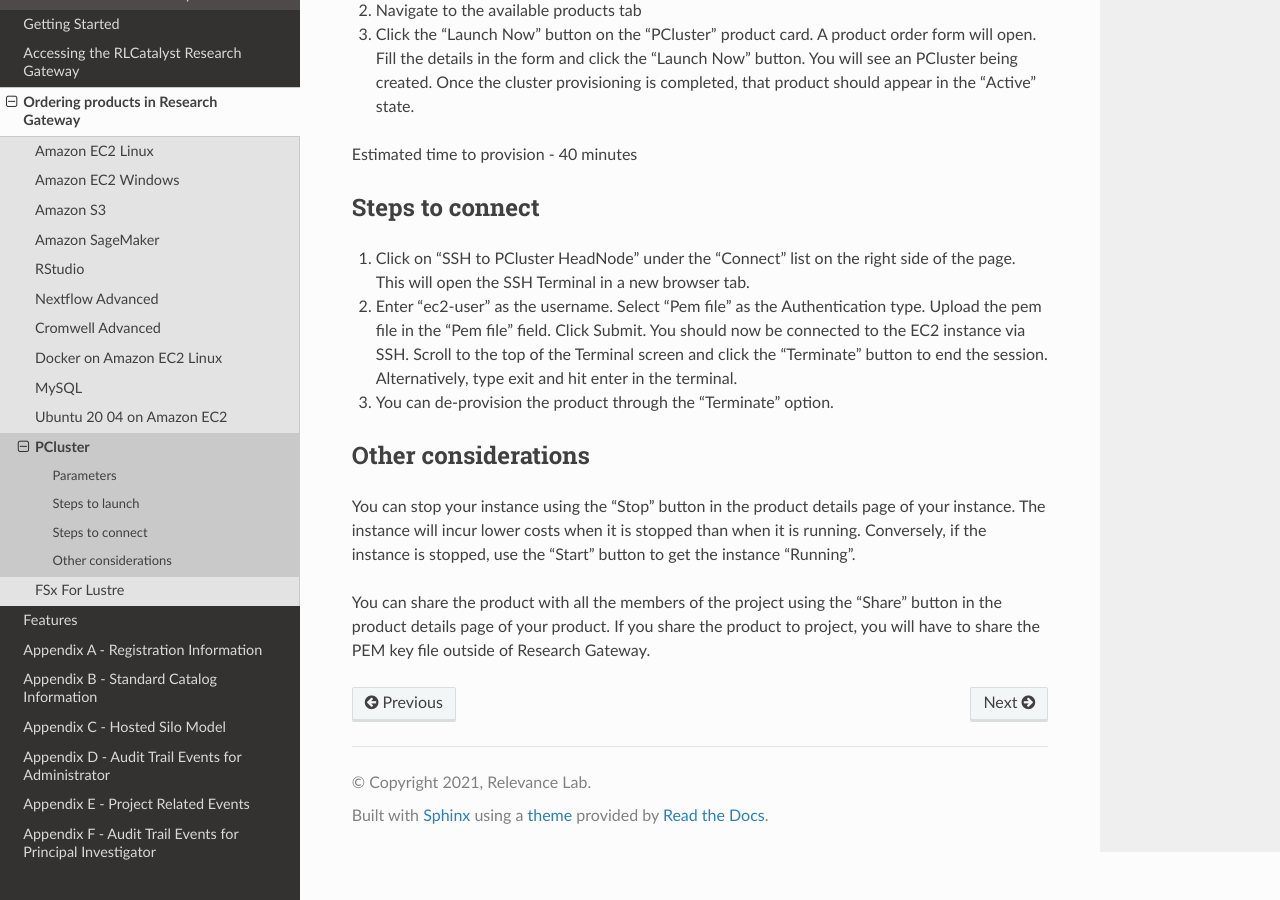
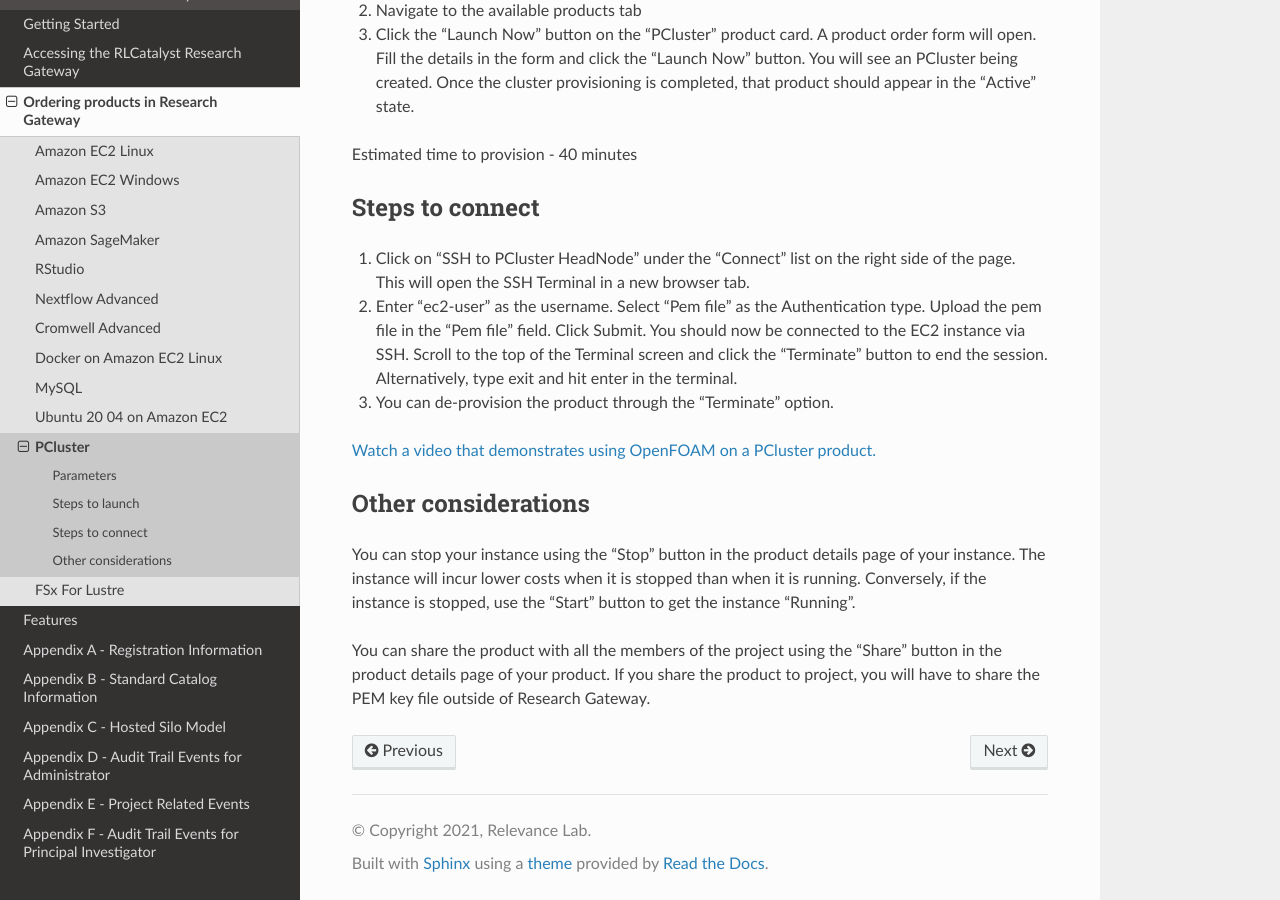
Before and after one commit to RLOpenCatalyst/rg-doc, a Sphinx documentation site: the page built from source/PCluster.rst, in a window 1280 px wide and 900 px high, scrolled down 2359 px. Built offline with Sphinx 7.4.7 and the Read the Docs theme 2.0.0, drawn with Linux system fonts in a browser that asks for light colours.

Commit message:
Added a video on using the HPC cluster for OpenFOAM

```diff
--- a/source/PCluster.rst
+++ b/source/PCluster.rst
@@ -73,6 +73,8 @@
 2. Enter “ec2-user” as the username. Select “Pem file” as the Authentication type. Upload the pem file in the “Pem file” field. Click Submit. You should now be connected to the EC2 instance via SSH. Scroll to the top of the Terminal screen and click the “Terminate” button to end the session. Alternatively, type exit and hit enter in the terminal.
 3. You can de-provision the product through the “Terminate” option.
 
+`Watch a video that demonstrates using OpenFOAM on a PCluster product. <https://www.youtube.com/embed/TIQANO-DOtg?start=209&end=370&autoplay=1>`_
+
 Other considerations
 ---------------------
 
```
